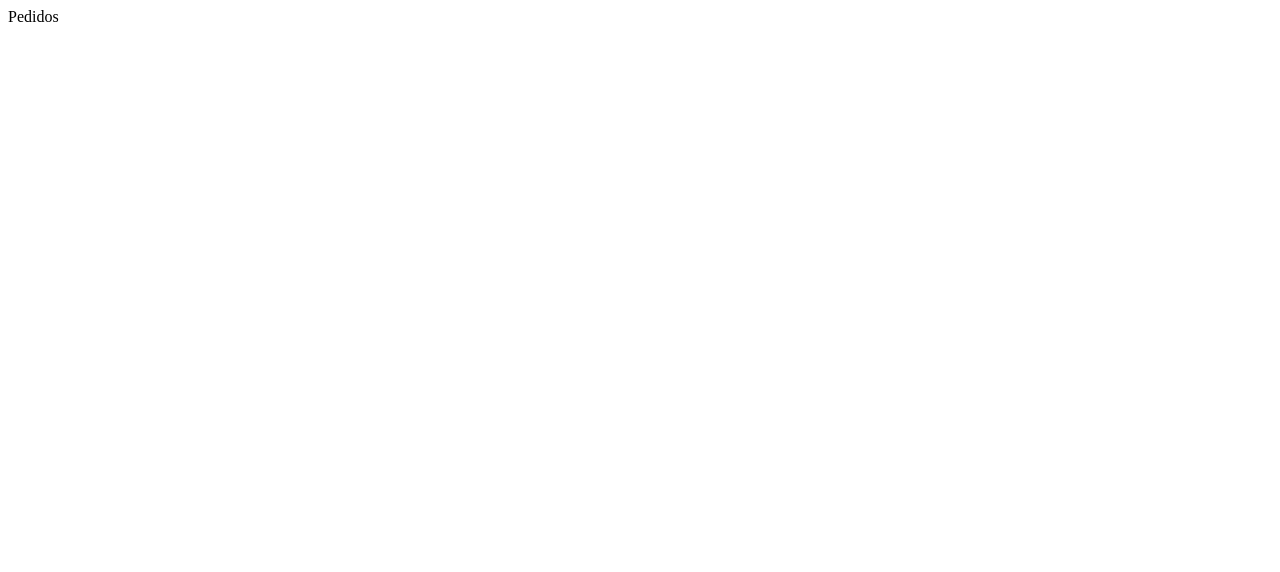
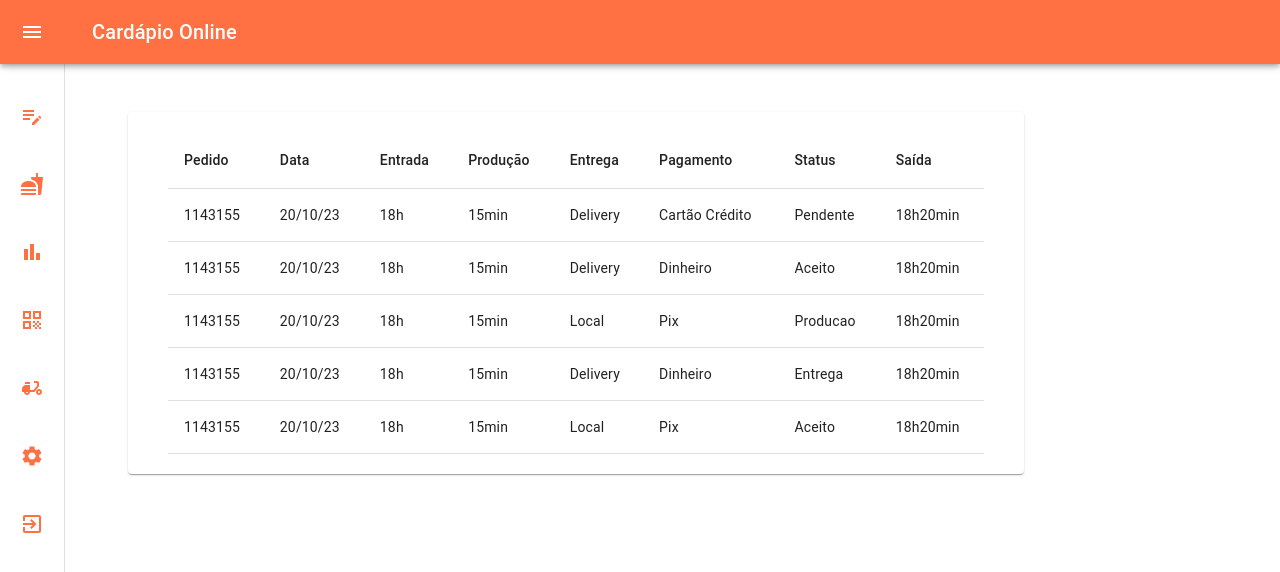
Before and after one commit to perflogabi/cardapio-digital, a React (Create React App) app: page /pedidos in a window 1280 px wide. Shown: the top 572 px of the page. Built offline with nearby package versions, Linux system fonts and the light colour scheme.

Commit message:
add e alterações

```diff
--- a/src/App.jsx
+++ b/src/App.jsx
@@ -1,6 +1,6 @@
 import {Home} from './pages/home/Home'
 import {Pedidos} from './pages/pedidos/Pedidos'
-import {Cardapio} from './pages/cardapio/Cardapio'
+import Cardapio from './pages/cardapio/Cardapio'
 import {Relatorios} from './pages/relatorios/Relatorios'
 import {PedidosQrCode} from './pages/pedidosqrcode/PedidosQrCode'
 import {Entregadores} from './pages/entregadores/Entregadores'
--- a/src/pages/cardapio/Cardapio.jsx
+++ b/src/pages/cardapio/Cardapio.jsx
@@ -1,10 +1,52 @@
-import React from 'react'
+import * as React from 'react';
+import Box from '@mui/material/Box';
+import Card from '@mui/material/Card';
+import CardActions from '@mui/material/CardActions';
+import CardContent from '@mui/material/CardContent';
+import Button from '@mui/material/Button';
+import Typography from '@mui/material/Typography';
+import CheckBoxIcon from '@mui/icons-material/CheckBox';
 import Sidebar from '../../components/sidebar/Sidebar'
 
-export const Cardapio = () => {
+
+
+const bull = (
+  <Box
+    component="span"
+    sx={{ display: 'inline-block', mx: '2px', transform: 'scale(0.8)', width:'30%', margin:'8rem 40rem' }}
+  >
+    •
+  </Box>
+);
+
+const card = (
+  <React.Fragment>
+    <CardContent>
+      <Typography variant="h6" component="div" sx={{ display: 'flex', alignItems:'center', gap:'0.5rem', color:'orange', fontSize: '18px' }}>
+       <CheckBoxIcon/> Aceitos
+      </Typography>
+
+      <Typography variant="body2" sx={{fontSize:'14px'}}>
+        60 pedidos foram aceitos
+        <br />
+
+      </Typography>
+    </CardContent>
+    <CardActions>
+      <Button size="small">Saiba Mais</Button>
+    </CardActions>
+  </React.Fragment>
+);
+
+export default function OutlinedCard() {
   return (
-    <div>
-      <Sidebar />
-    </div>
-  )
+
+
+    <Box sx={{ minWidth: 175, width: '15rem', boxShadow: '0px 4px 10px rgba(0, 0, 0, 0.1)',
+    borderRadius: '8px',
+    background: '#fff', }}>
+      <Card variant="outlined">{card}</Card>
+      <Sidebar/>
+    </Box>
+  );
 }
--- a/src/pages/pedidos/Pedidos.jsx
+++ b/src/pages/pedidos/Pedidos.jsx
@@ -1,7 +1,15 @@
 import React from 'react'
+import Sidebar from '../../components/sidebar/Sidebar'
+import TabelaPedidos from '../pedidos/TabelaPedidos'
+import Grid from '@mui/material/Grid';
 
 export const Pedidos = () => {
   return (
-    <div>Pedidos</div>
+   <div>
+    <Sidebar/>
+    <div sx={{flex: '6'}}>
+      <TabelaPedidos/>
+    </div>
+   </div>
   )
 }
--- /dev/null
+++ b/src/pages/pedidos/TabelaPedidos.jsx
@@ -0,0 +1,104 @@
+
+import Table from "@mui/material/Table";
+import TableBody from "@mui/material/TableBody";
+import TableCell from "@mui/material/TableCell";
+import TableContainer from "@mui/material/TableContainer";
+import TableHead from "@mui/material/TableHead";
+import TableRow from "@mui/material/TableRow";
+import Paper from "@mui/material/Paper";
+
+
+
+const List = () => {
+
+  const rows = [
+    {
+      id: 1143155,
+      data: "20/10/23",
+      hora: "18h",
+      saida: '18h20min',
+      producao: "15min",
+      entrega: 'Delivery',
+      pagamento: 'Cartão Crédito',
+      status: "Pendente",
+    },
+    {
+        id: 1143155,
+        data: "20/10/23",
+        hora: "18h",
+        saida: '18h20min',
+        producao: "15min",
+        entrega: 'Delivery',
+        pagamento: 'Dinheiro',
+        status: "Aceito",
+    },
+    {
+        id: 1143155,
+        data: "20/10/23",
+        hora: "18h",
+        saida: '18h20min',
+        producao: "15min",
+        entrega: 'Local',
+        pagamento: 'Pix',
+        status: "Producao",
+    },
+    {
+        id: 1143155,
+        data: "20/10/23",
+        hora: "18h",
+        saida: '18h20min',
+        producao: "15min",
+        entrega: 'Delivery',
+        pagamento: 'Dinheiro',
+        status: "Entrega",
+    },
+    {
+        id: 1143155,
+        data: "20/10/23",
+        hora: "18h",
+        saida: '18h20min',
+        producao: "15min",
+        entrega: 'Local',
+        pagamento: 'Pix',
+        status: "Aceito",
+    },
+
+  ];
+  return (
+
+    <TableContainer component={Paper} className="table" sx={{ width:'70%', margin:'0 8rem', padding:'20px 40px'}}>
+      <Table sx={{ minWidth: 650, width:'100%' }} aria-label="simple table">
+        <TableHead>
+          <TableRow>
+            <TableCell className="tableCell">Pedido</TableCell>
+            <TableCell className="tableCell">Data</TableCell>
+            <TableCell className="tableCell">Entrada</TableCell>
+            <TableCell className="tableCell">Produção</TableCell>
+            <TableCell className="tableCell">Entrega</TableCell>
+            <TableCell className="tableCell">Pagamento</TableCell>
+            <TableCell className="tableCell">Status</TableCell>
+            <TableCell className="tableCell">Saída</TableCell>
+          </TableRow>
+        </TableHead>
+        <TableBody>
+          {rows.map((row) => (
+            <TableRow key={row.id}>
+              <TableCell className="">{row.id}</TableCell>
+              <TableCell className="">{row.data}</TableCell>
+              <TableCell className="">{row.hora}</TableCell>
+              <TableCell className="">{row.producao}</TableCell>
+              <TableCell className="">{row.entrega}</TableCell>
+              <TableCell className="">{row.pagamento}</TableCell>
+              <TableCell className="">
+                <span className={`status ${row.status}`}>{row.status}</span>
+              </TableCell>
+              <TableCell className="">{row.saida}</TableCell>
+            </TableRow>
+          ))}
+        </TableBody>
+      </Table>
+    </TableContainer>
+  );
+};
+
+export default List;
```
Also changed, not shown: src/pages/entregadores/modal_clientes.jsx (added, +7 -0 lines), src/pages/entregadores/modal_itens.jsx (added, +7 -0 lines), src/pages/news/New.jsx (added, +56 -0 lines).
